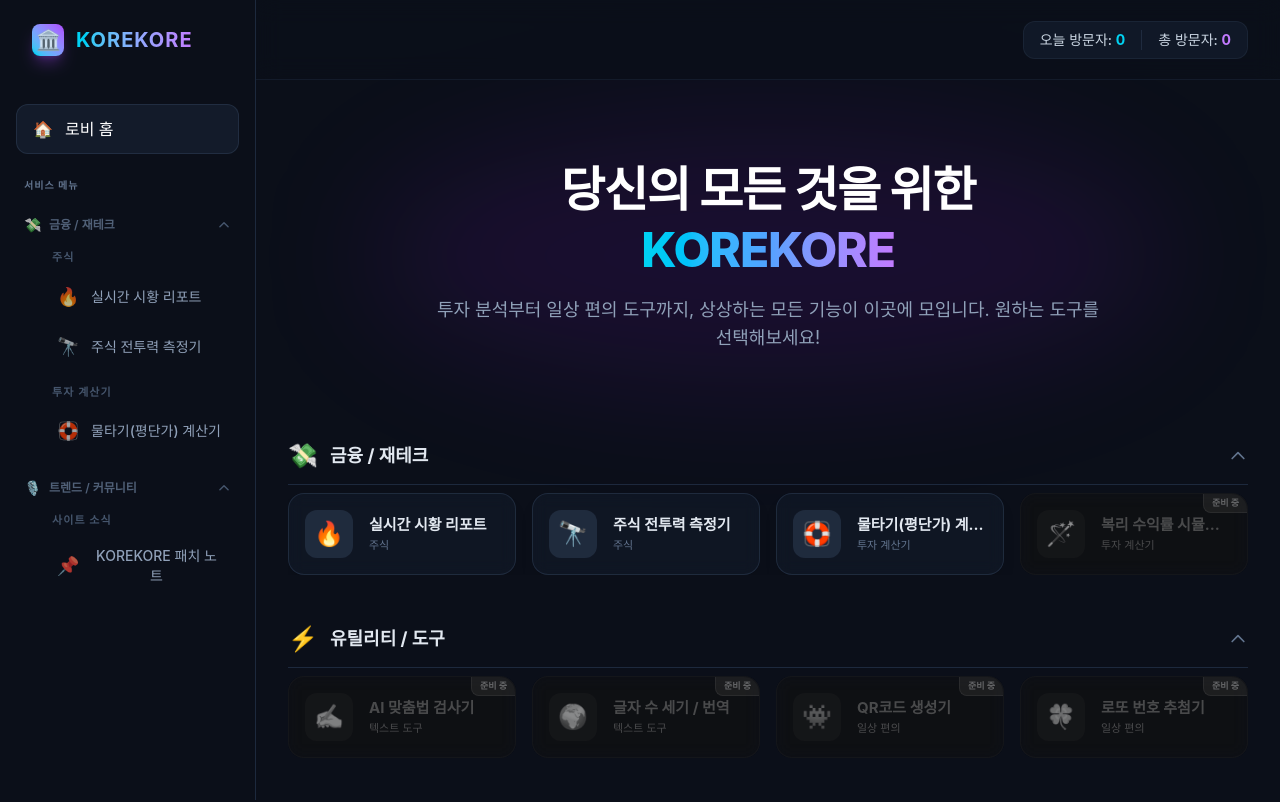
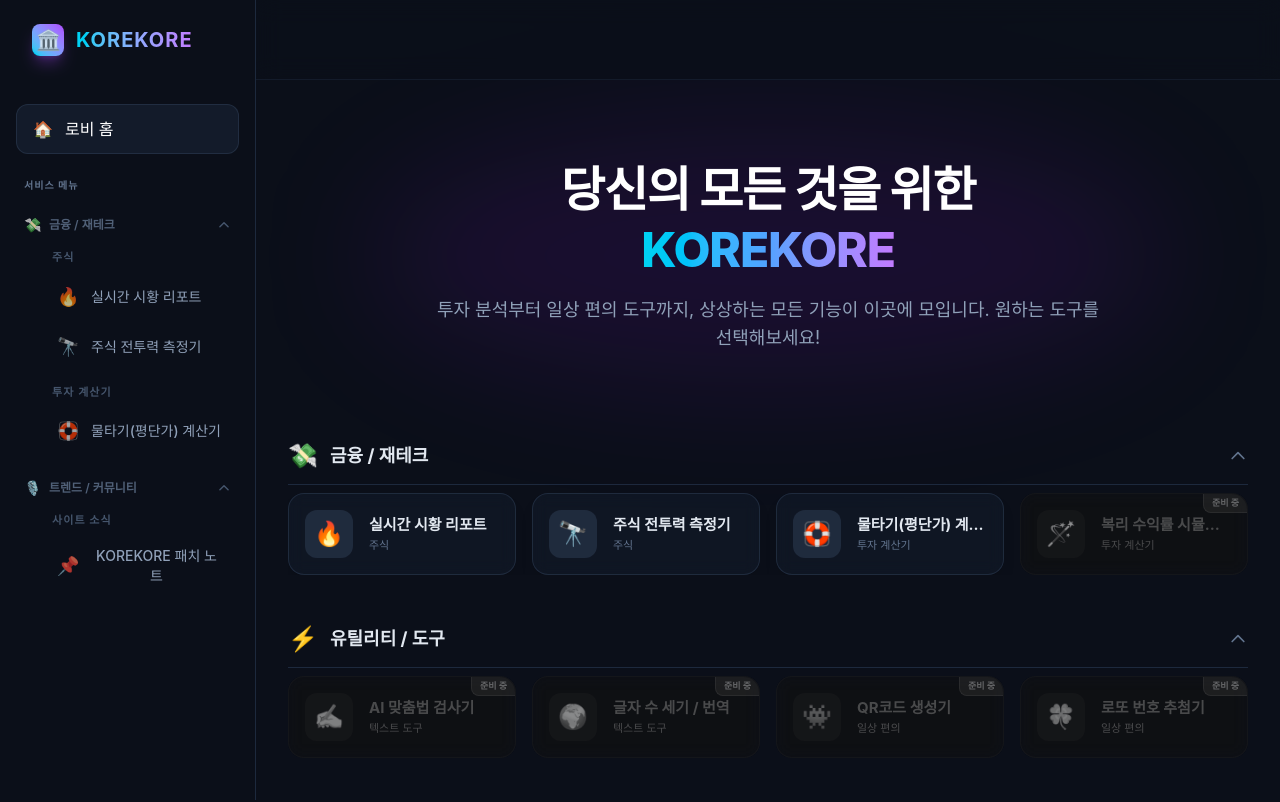
Before and after one commit to rlqja910/rlqja-project-web, a React (Vite) app: page / in a window 1280 px wide. Shown: the top 802 px of the page. Built offline with nearby package versions, Linux system fonts and the light colour scheme; no server answers.

Commit message:
style: hide visitor stats UI

```diff
--- a/src/App.tsx
+++ b/src/App.tsx
@@ -263,7 +263,7 @@ function App() {
           <div className="hidden md:block"></div>
 
           <div className="flex items-center gap-4 text-xs sm:text-sm font-medium">
-            <div className="bg-slate-800/40 px-3 sm:px-4 py-1.5 sm:py-2 rounded-xl border border-slate-700/30 flex gap-3 sm:gap-4 text-slate-300">
+            <div className="hidden bg-slate-800/40 px-3 sm:px-4 py-1.5 sm:py-2 rounded-xl border border-slate-700/30 gap-3 sm:gap-4 text-slate-300">
               <div>오늘 방문자: <span className="text-cyan-400 font-bold">{visitorStats.todayVisitors}</span></div>
               <div className="w-px bg-slate-700/50"></div>
               <div>총 방문자: <span className="text-purple-400 font-bold">{visitorStats.totalVisitors}</span></div>
```
